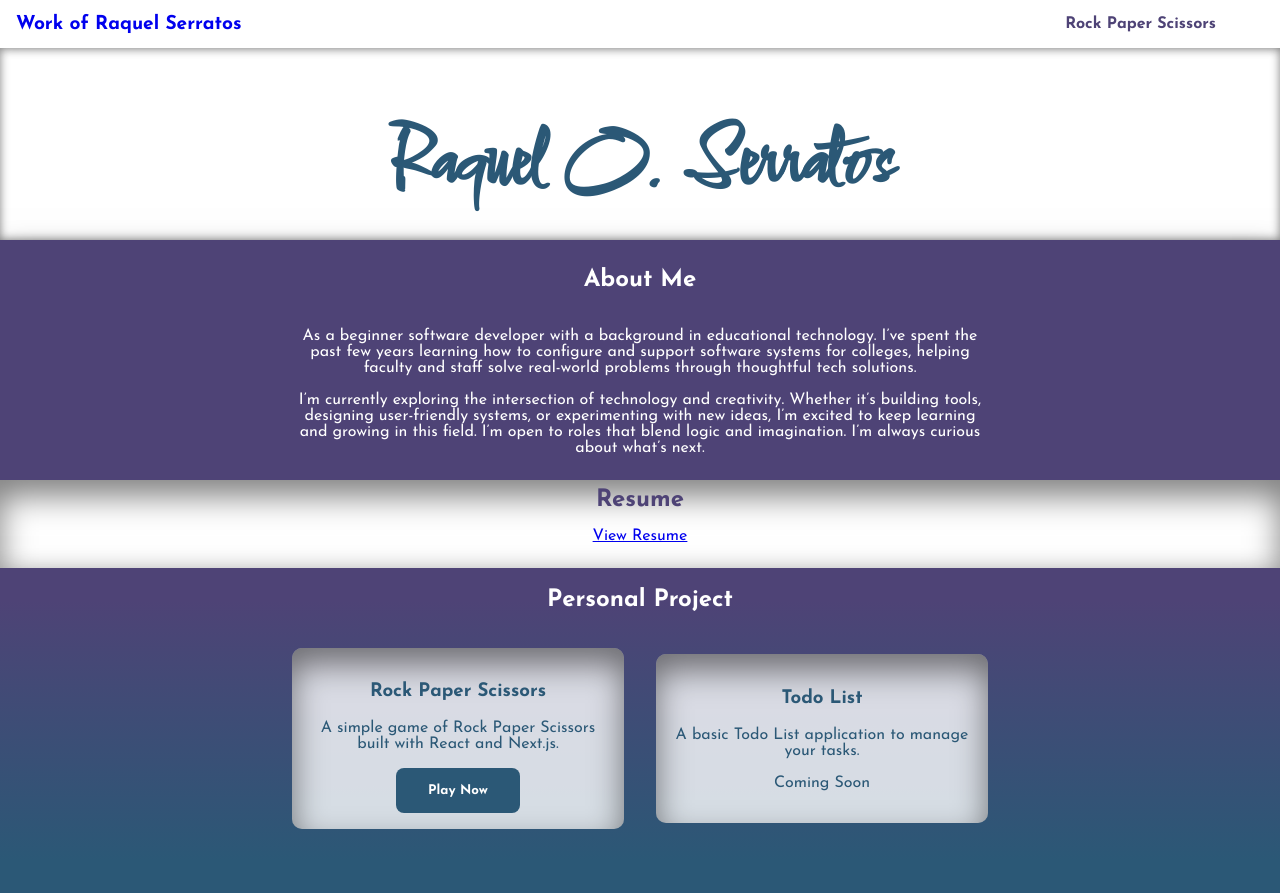
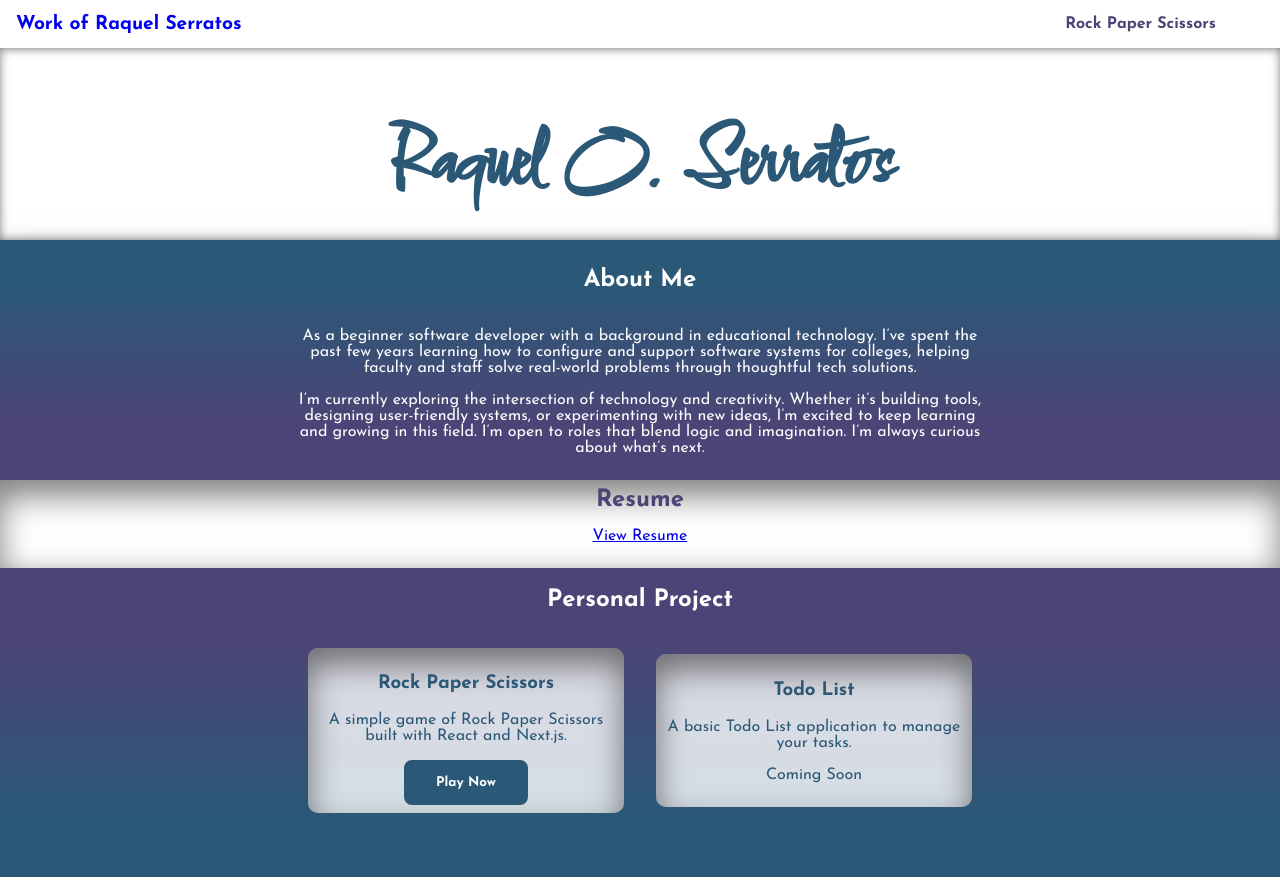
Before and after one commit to rserratos1/WWWCourseProjects, a Next.js app in the folder my-main-app/: page / in a window 1280 px wide. Built offline with nearby package versions, Linux system fonts and the light colour scheme; a web font is replaced by a local one.

Commit message:
tweaked the background color
for about me on landing page

```diff
--- a/my-main-app/src/app/landingPage/landingPage.css
+++ b/my-main-app/src/app/landingPage/landingPage.css
@@ -31,7 +31,9 @@ body {
     flex-direction: column;
     align-items: center;
     justify-content: center;
-    background-color: var(--secondary-color);
+    background: linear-gradient(to top,
+            rgba(78, 67, 118, 1) 20%,
+            rgba(43, 88, 118, 1) 80%);
     box-shadow: 0rem 1rem 2rem rgba(0, 0, 0, 0.5);
     padding: 0.5rem;
     margin: 0 auto;
@@ -65,10 +67,9 @@ body {
     align-items: center;
     justify-content: center;
     box-shadow: 0rem 1rem 2rem rgba(0, 0, 0, 0.5);
-
     background: linear-gradient(180deg,
-            rgba(78, 67, 118, 1) 10%,
-            rgba(43, 88, 118, 1) 90%);
+            rgba(78, 67, 118, 1) 20%,
+            rgba(43, 88, 118, 1) 80%);
     padding-bottom: 3rem;
 }
 
@@ -81,7 +82,7 @@ body {
 .RPS, .todo-list {
     background: rgba(255, 255, 255, 0.8);
     box-shadow: inset 0rem 1rem 2rem rgba(0, 0, 0, 0.5);
-    padding: 1rem;
+    padding: 0.5rem;
     margin: 1rem;
     border-radius: 10px;
     max-width: 300px;
```
